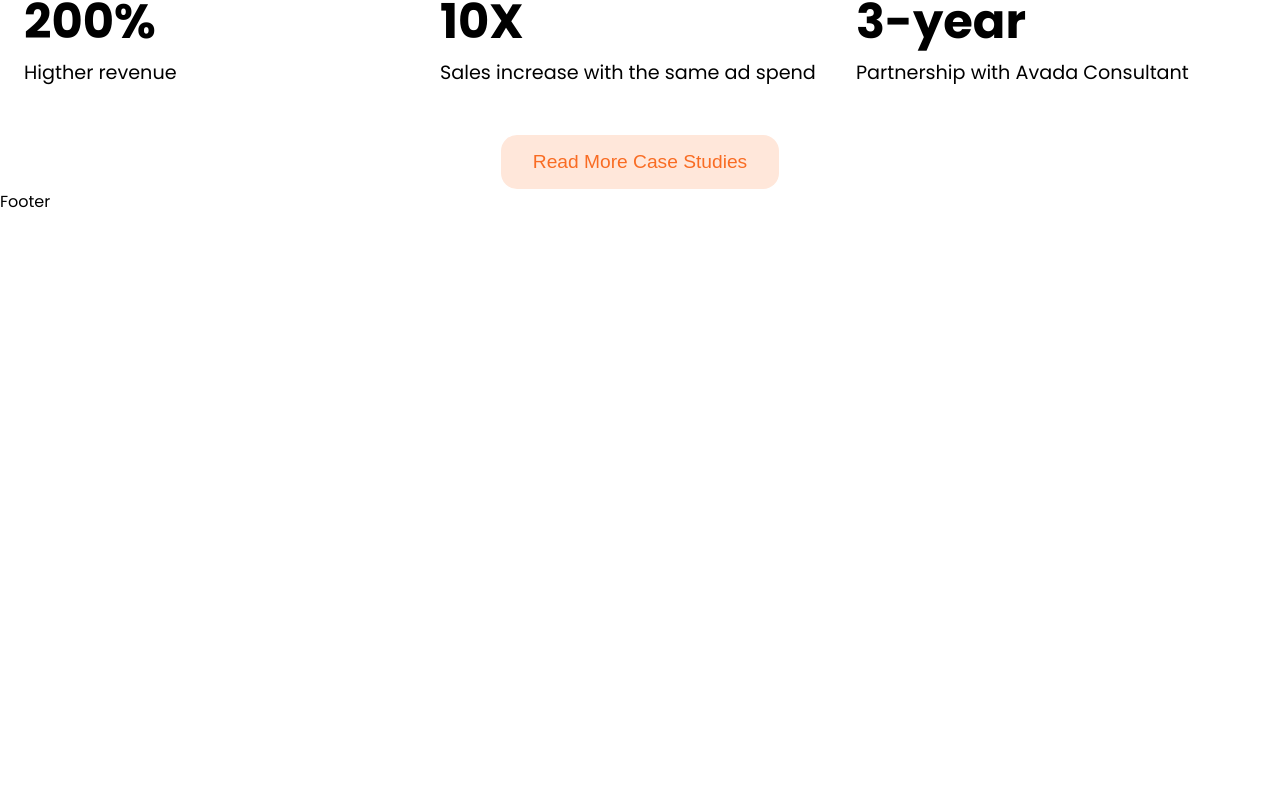
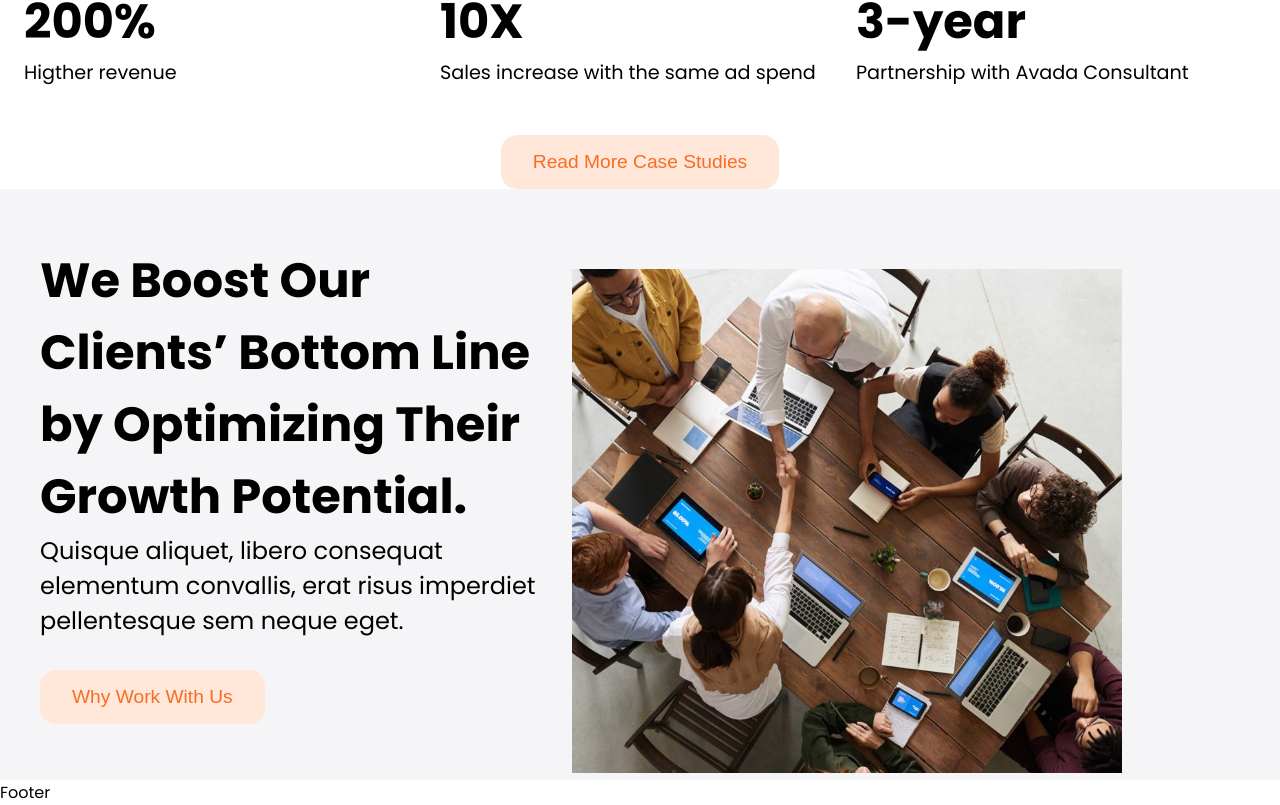
Before and after one commit to Emanuele213/proj-html-vuejs, a Vue app: page / in a window 1280 px wide. Shown: the part 4048-4853 px from the top of the page. Before the commit the page ends 4262 px from the top, so only its background shows below. Built offline with nearby package versions, Linux system fonts and the light colour scheme.

Commit message:
start part 'clients'

```diff
--- a/src/components/MainPage.vue
+++ b/src/components/MainPage.vue
@@ -213,6 +213,25 @@
           <button class="mod-btn">
             Read More Case Studies
           </button>
+        </div>
+      </div>
+    </div>
+    <div class="bg-light-grey">
+      <div class="container">
+        <div class="left-part">
+          <h1>We Boost Our Clients’ Bottom Line by Optimizing Their Growth Potential.</h1>
+          <!-- eslint-disable-next-line -->
+          <p>Quisque aliquet, libero consequat elementum convallis, erat risus imperdiet pellentesque sem neque eget.</p>
+          <button class="mod-btn">
+            Why Work With Us
+          </button>
+        </div>
+        <div>
+          <img
+            src="@/assets/img/team-work.jpg"
+            alt="gruppo di lavoro"
+            class="mod-img-team"
+          >
         </div>
       </div>
     </div>
@@ -445,4 +464,44 @@ export default {
   }
 }
 }
+.bg-light-grey {
+  background-color: #F5F5F7;
+  .container {
+    max-width: 1200px;
+    margin: 0 auto;
+    display: flex;
+    align-items: center;
+    gap: 2rem;
+    .left-part {
+      h1 {
+        font-size: 3rem;
+        text-align: left;
+        width: 500px;
+      }
+      p {
+        font-size: 1.5rem;
+        text-align: left;
+        width: 500px;
+        margin-bottom: 2rem;
+      }
+      .mod-btn {
+        font-size: 1.2rem;
+        border: 0;
+        padding: 1rem 2rem;
+        border-radius: 1rem;
+        color: #F96C23;
+        background-color: #FFE7DA;
+        cursor: pointer;
+        &:hover{
+          color: white;
+          background-color: var(--orange);
+        }
+      }
+    }
+  }
+  .mod-img-team {
+    width: 550px;
+    margin-top: 5rem;
+  }
+}
 </style>
```
Also changed, not shown: src/assets/img/team-work.jpg (added). Lines whose indentation alone changed are shown as unchanged.
